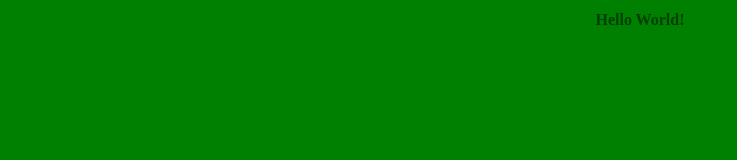
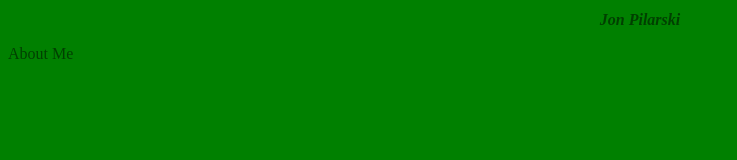
Before and after one commit to jonpilarski777/Flatiron-Prework-Project, a plain HTML site: page index.html in a window 1280 px wide. Shown: the full height of the page, 0-737 px from the left. Drawn offline with Linux system fonts and the light colour scheme.

Commit message:
Added Bio HTML content

```diff
--- a/index.html
+++ b/index.html
@@ -5,7 +5,13 @@
         <title>My Website</title>
     </head>
     <body>
-        <h1>Hello World!</h1>
+        <h1><em>Jon Pilarski</em></h1>
+        <div id ="Bio">
+            <p>
+                About Me
+            </p>
+        </div>
+
         <script src="script.js"></script>
     </body>
 </html>
```
